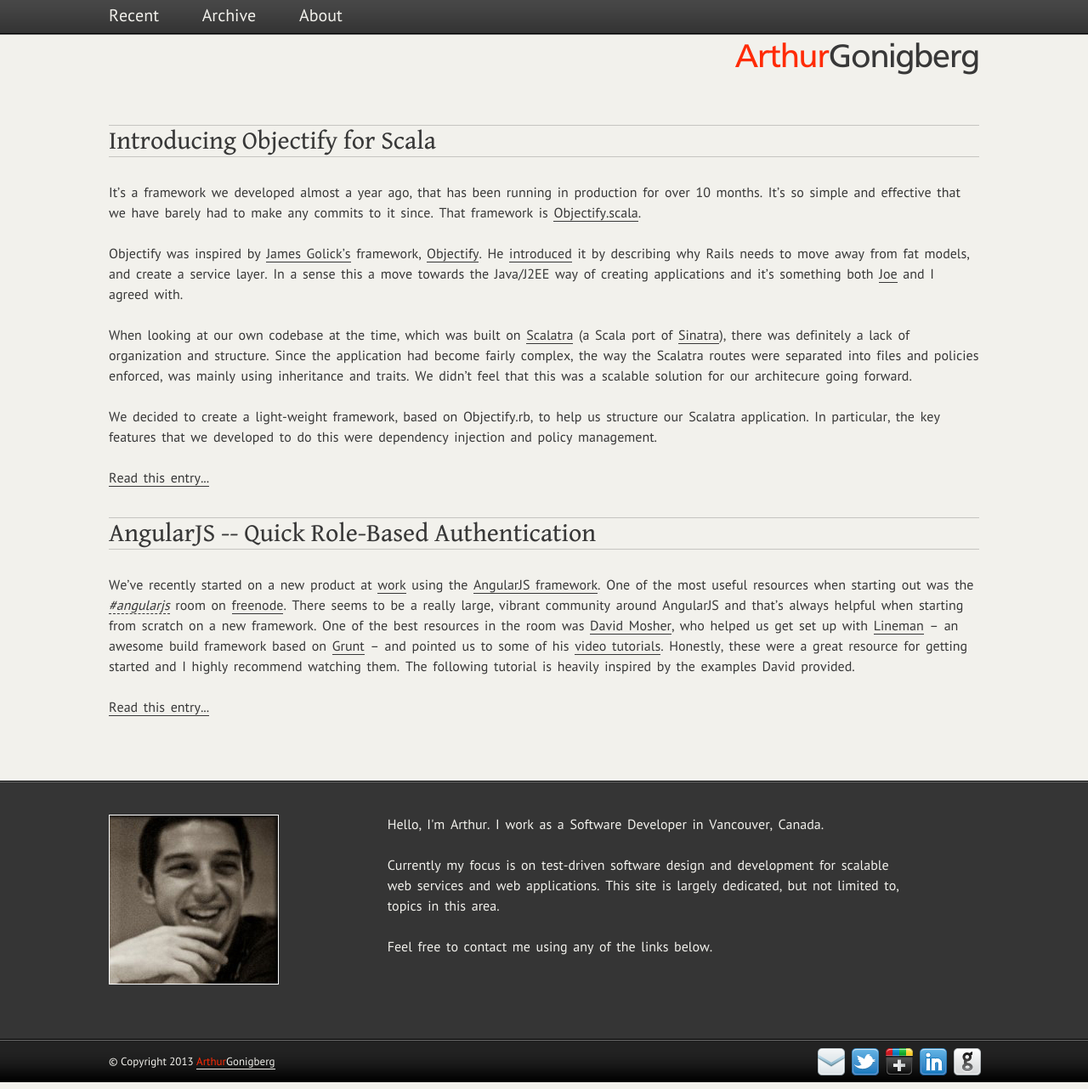
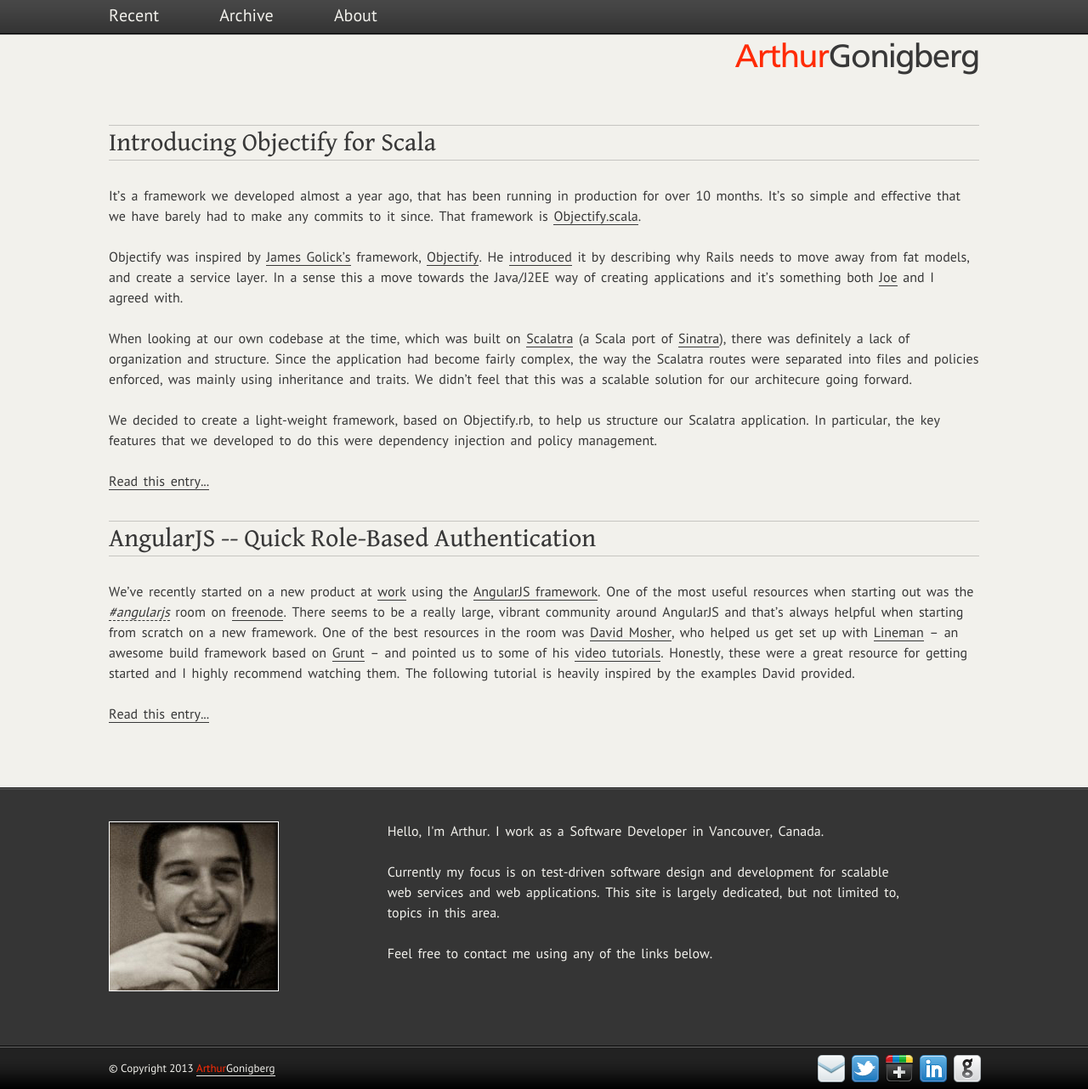
Before and after one commit to artgon/artgon.github.com, a Jekyll site: the page built from index.html, in a window 1280 px wide. Shown: the whole page at 85% size. Built offline with Jekyll 4.4.1, drawn with Linux system fonts in a browser that asks for light colours; Markdown is read by kramdown in place of the engine named in the settings.

Commit message:
more tweaks

```diff
--- a/css/stylesheet.css
+++ b/css/stylesheet.css
@@ -157,7 +157,7 @@
 
   border-top: 1px solid #c6c5c1;
   border-bottom: 1px solid #c6c5c1;
-  padding: 3px 0 3px 0;
+  padding: 5px 0 5px 0;
 }
 
 h4 {float:left;margin:0 0 20px 0;font-size:20px;}
@@ -212,7 +212,7 @@
 
 #nav li {
   float:left;
-  margin:7px 3% 0 0;
+  margin:7px 5% 0 0;
 }
 #nav li a {
   color:#f2f1ec;
@@ -338,7 +338,7 @@
 
 @media only screen and (max-width: 486px) {
     #nav li {
-      width: 30%;
+      width: 28%;
       text-align: center;
     }
 
```
